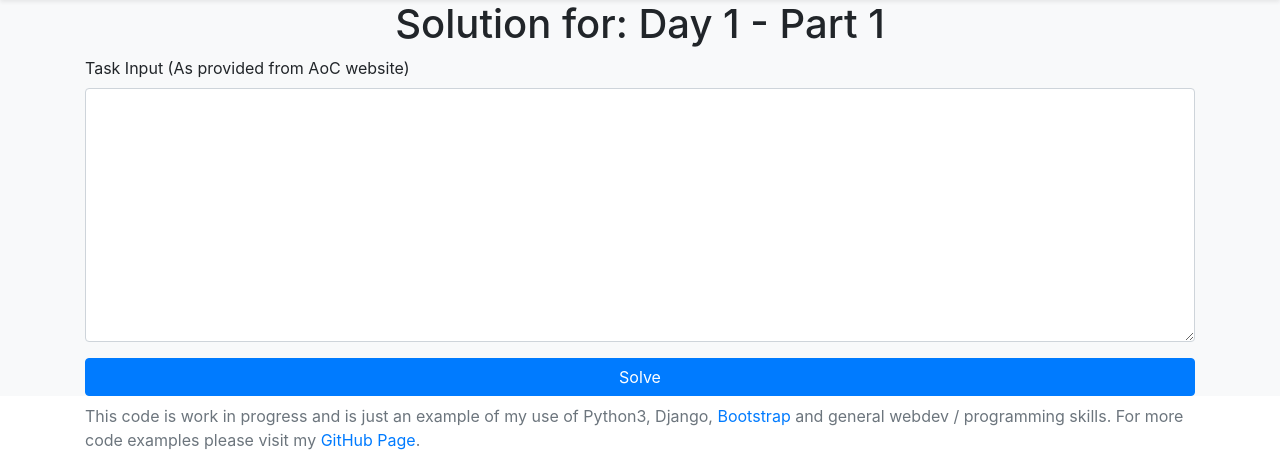
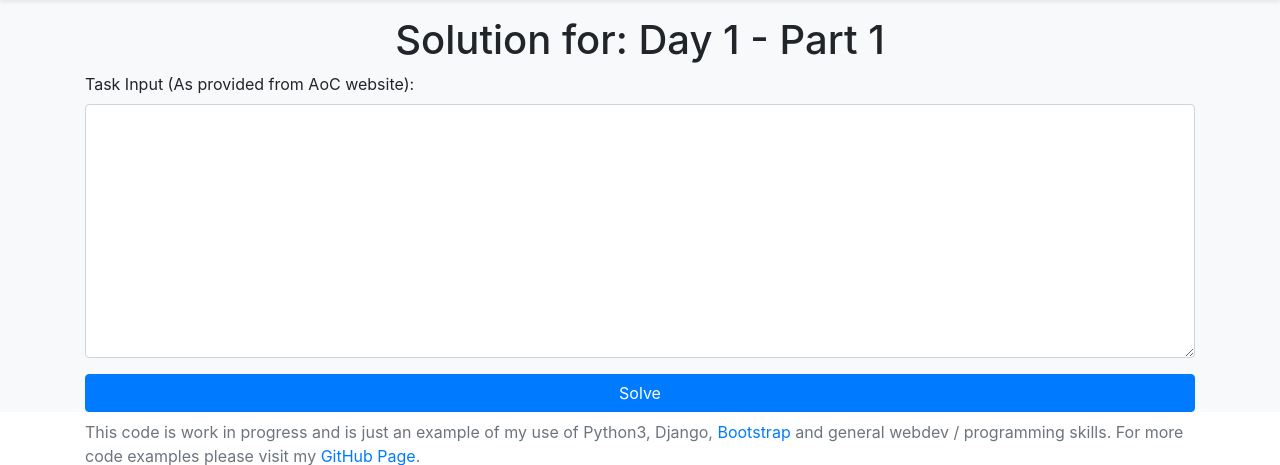
Before and after one commit to FredrikEglese/AoCProject, a Django app: page /solve/1_1/ in a window 1280 px wide. Shown: the part 56-521 px from the top of the page. Run offline with Django 3.2, Linux system fonts and the light colour scheme; style sheets or scripts are compiled from the project's sources; some libraries are stand-ins or nearby versions.

Commit message:
Added padding to title text

```diff
--- a/AoC/templates/AoC/solve.html
+++ b/AoC/templates/AoC/solve.html
@@ -4,14 +4,14 @@
 
     <container>
 
-        <section class="text-center">
+        <section class="text-center pt-3">
             <h1>Solution for: {{question_title}}</h1>
         </section>
 
         <div class="container">
             <form>
                 <div class="form-group">
-                    <label for="userInput">Task Input (As provided from AoC website)</label>
+                    <label for="userInput">Task Input (As provided from AoC website):</label>
                     <textarea class="form-control" id="userInput" rows="10"></textarea>
                 </div>
 
```
